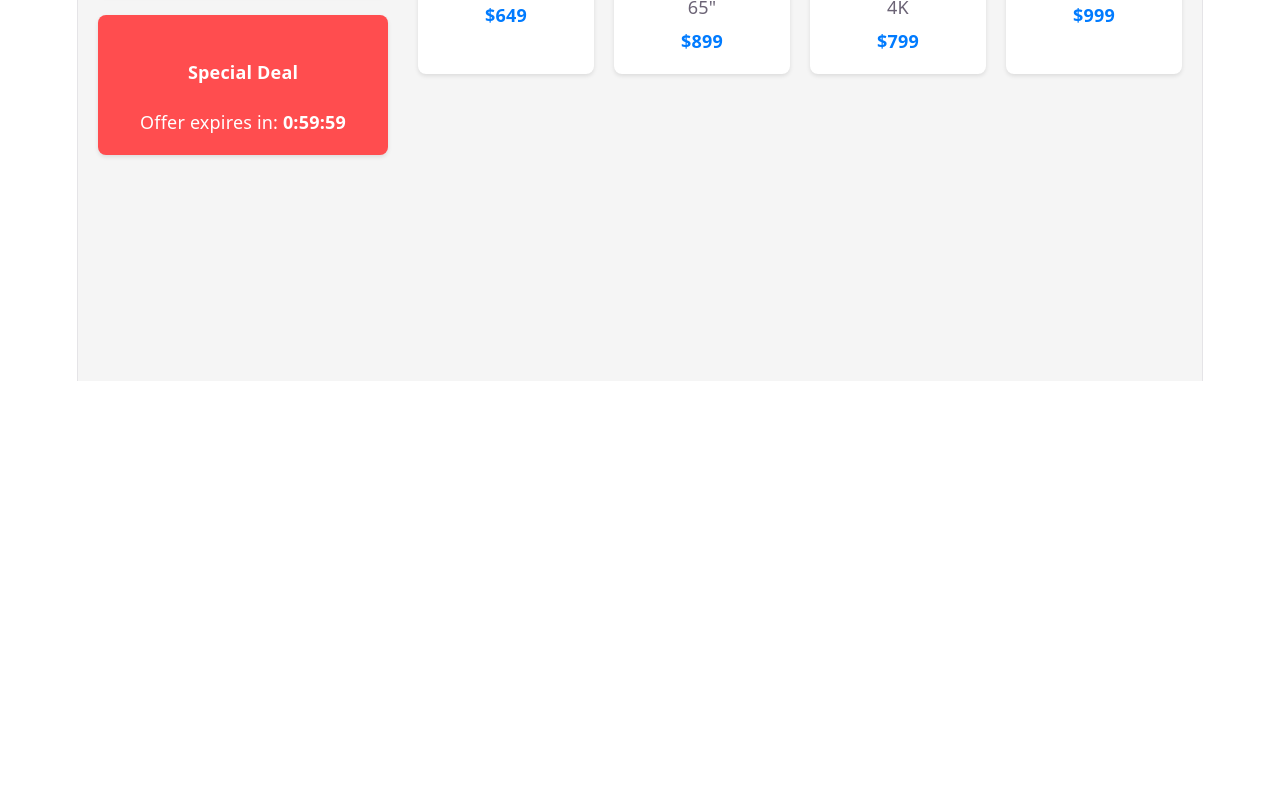
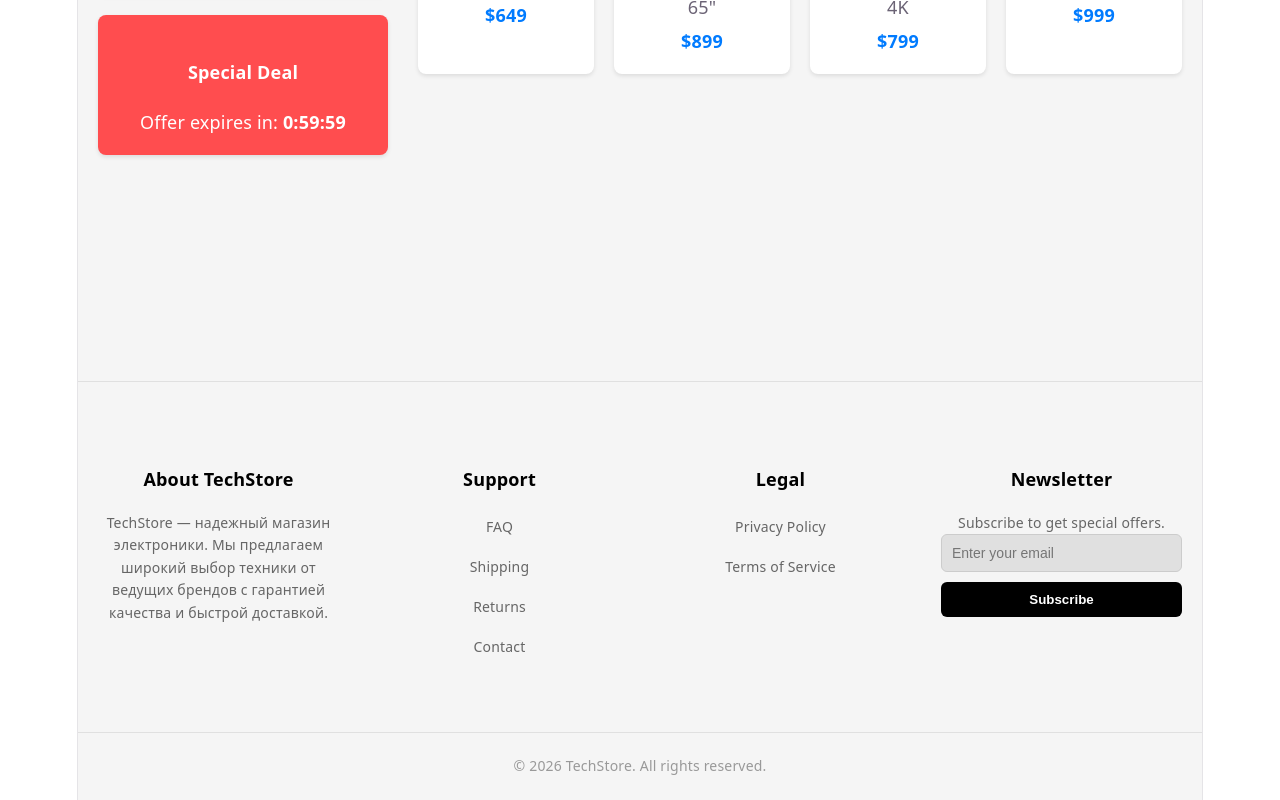
Before and after one commit to LinaSkorokhodova/Ecommerce, a React (Vite) app: page / in a window 1280 px wide. Shown: the part 419-1219 px from the top of the page. Before the commit the page ends 800 px from the top, so only its background shows below. Built offline with nearby package versions, Linux system fonts and the light colour scheme.

Commit message:
Сделала Footer (подвал сайта)

```diff
--- a/src/app/App.jsx
+++ b/src/app/App.jsx
@@ -1,10 +1,16 @@
 import './App.css'
-import Home from './pages/Home'  // ✅ Импортируем страницу
+import Home from './pages/Home'  // Импортируем страницу
+import Footer from './components/Footer' // Импортируем Footer
 
 function App() {
   return (
-    <Home />
+  <div className="app">
+      <Home />
+      <Footer />
+    </div>
   )
 }
 
+
+
 export default App
--- a/src/app/components/Footer.css
+++ b/src/app/components/Footer.css
@@ -0,0 +1,96 @@
+/* Футер ("подвал" сайта)*/
+.footer {
+  background-color: #f5f5f5; /* Фон как у страницы */
+  color: #666666;            /* Основной текст серый */
+  padding-top: 60px;
+  border-top: 1px solid #e0e0e0;
+}
+
+.footer-container {
+  max-width: 1400px;
+  margin: 0 auto;
+  padding: 0 20px;
+  display: grid;
+  grid-template-columns: repeat(4, 1fr); /* 4 колонки */
+  gap: 40px;
+}
+
+/* Заголовки */
+.footer-column h4 {
+  font-size: 18px;
+  font-weight: 700;
+  margin-bottom: 20px;
+  color: #000000;
+}
+
+.footer-column p {
+  font-size: 14px;
+  line-height: 1.6;
+  color: #666666;
+}
+
+.footer-column ul {
+  list-style: none;
+  padding: 0;
+  margin: 0;
+}
+
+.footer-column ul li {
+  margin-bottom: 12px;
+}
+
+.footer-column ul li a {
+  color: #666666;
+  text-decoration: none;
+  font-size: 14px;
+  transition: color 0.2s;
+}
+
+.footer-column ul li a:hover {
+  color: #000000;
+}
+
+/* Форма подписки */
+.newsletter-form {
+  display: flex;
+  flex-direction: column;
+  gap: 10px;
+}
+
+.newsletter-form input {
+  padding: 10px;
+  border-radius: 6px;
+  border: 1px solid #cccccc;
+  background-color: #e0e0e0;
+  color: #333333;
+  font-size: 14px;
+}
+
+.newsletter-form button {
+  padding: 10px;
+  background-color: #000000;
+  color: #ffffff;
+  border: none;
+  border-radius: 6px;
+  font-weight: 600;
+  cursor: pointer;
+}
+
+.footer-bottom {
+  border-top: 1px solid #e0e0e0;
+  margin-top: 60px;
+  padding: 20px;
+  text-align: center;
+  color: #999999;
+  font-size: 14px;
+}
+
+
+.footer-bottom {
+  border-top: 1px solid #e0e0e0;
+  margin-top: 60px;
+  padding: 20px;
+  text-align: center;
+  color: #999999;
+  font-size: 14px;
+}
--- a/src/app/components/Footer.jsx
+++ b/src/app/components/Footer.jsx
@@ -0,0 +1,61 @@
+import './Footer.css'
+
+function Footer() {
+  return (
+    <footer className="footer">
+      <div className="footer-container">
+
+        {/* Колонка 1: About */}
+        <div className="footer-column">
+          <h4>About TechStore</h4>
+          <p>
+            TechStore —  надежный магазин электроники.
+            Мы предлагаем широкий выбор техники от ведущих брендов с гарантией качества и быстрой доставкой.
+          </p>
+        </div>
+
+        {/* Колонка 2: Support */}
+        <div className="footer-column">
+          <h4>Support</h4>
+          <ul>
+            <li><a href="/faq">FAQ</a></li>
+            <li><a href="/shipping">Shipping</a></li>
+            <li><a href="/returns">Returns</a></li>
+            <li><a href="/contact">Contact </a></li>
+          </ul>
+        </div>
+
+         {/* Колонка 3: Legal */}
+        <div className="footer-column">
+          <h4>Legal</h4>
+          <ul>
+            <li><a href="/privacy">Privacy Policy</a></li>
+            <li><a href="/terms">Terms of Service</a></li>
+          </ul>
+        </div>
+
+        {/* Колонка 4: Newsletter */}
+        <div className="footer-column">
+          <h4>Newsletter</h4>
+          <p>Subscribe to get special offers.</p>
+          <form className="newsletter-form" onSubmit={(e) => e.preventDefault()}>
+            <input
+              type="email"
+              placeholder="Enter your email"
+              required
+            />
+            <button type="submit">Subscribe</button>
+          </form>
+        </div>
+
+        </div>
+
+      {/* © 2026 TechStore. All rights reserved. */}
+      <div className="footer-bottom">
+        <p>&copy; 2026 TechStore. All rights reserved.</p>
+      </div>
+    </footer>
+  )
+}
+
+export default Footer
--- a/src/app/components/Header.css
+++ b/src/app/components/Header.css
@@ -6,6 +6,8 @@
   background-color: #ffffff;
   box-shadow: 0 2px 4px rgba(0,0,0,0.1);
 }
+
+
 
 /* Левая часть: логотип + навигация */
 .header-left {
```
